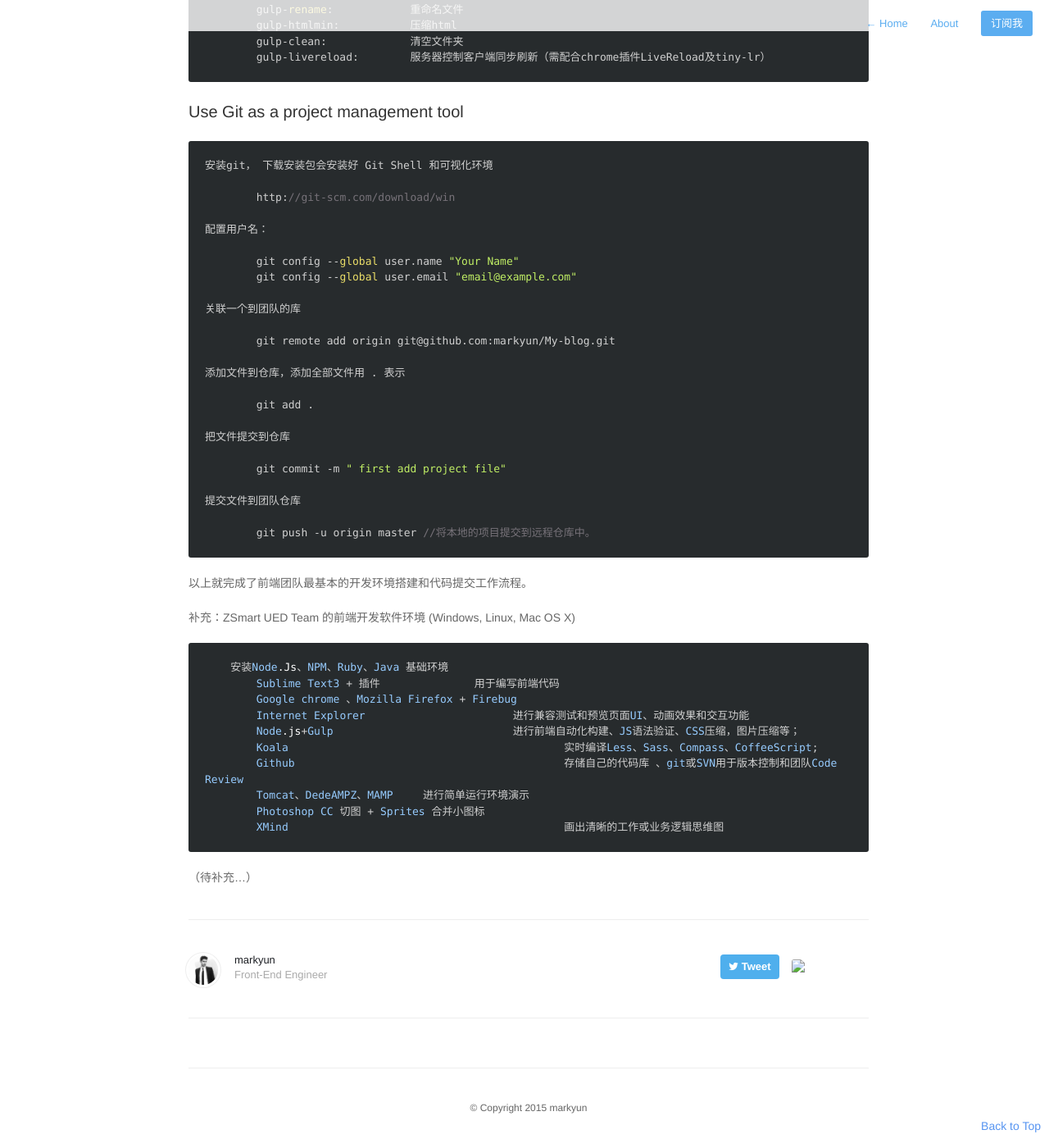
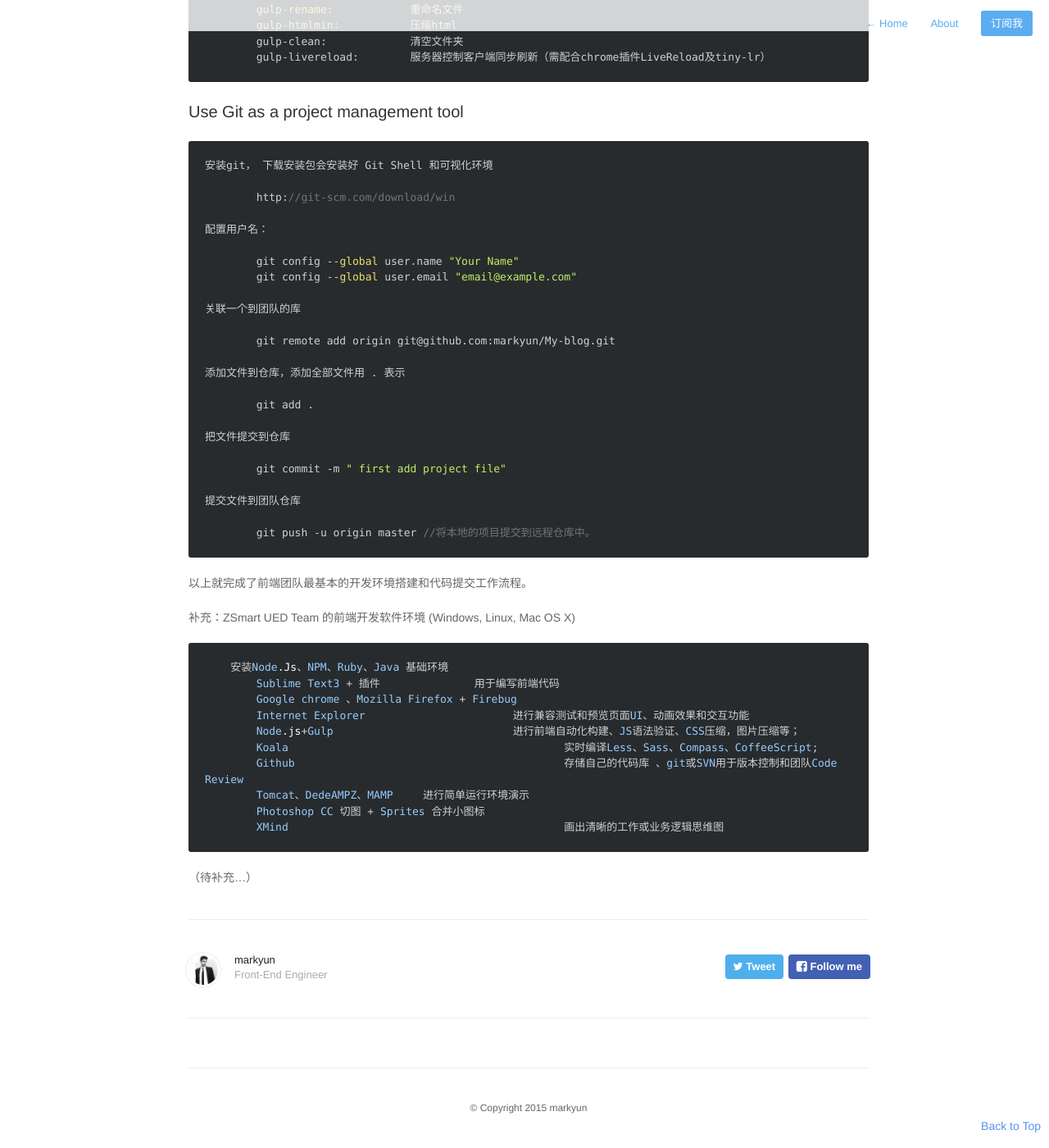
Before and after one commit to Tomzhangzhang/markyun.github.io, a Jekyll site: the page built from _posts/2015-12-18-The-front-end-code-build-automated-build-environment.markdown, in a window 1280 px wide and 1400 px high, scrolled down 4211 px. Shown: the whole window at 82% size. Built offline with Jekyll 4.4.1, drawn with Linux system fonts in a browser that asks for light colours; nearby versions of some CDN libraries; Markdown is read by kramdown in place of the engine named in the settings; comment, search, counter and statistics services are not loaded.

Commit message:
update facebook btn
update facebook btn

```diff
--- a/_includes/share.html
+++ b/_includes/share.html
@@ -1,5 +1,3 @@
-<a class="twitter" href="https://twitter.com/intent/tweet?text={{ site.domain_name }}{{ page.url }} - {{page.title}} by @{{ site.authorTwitter }}"><span class="icon-twitter"> Tweet</span></a>
-<a class="weibo" href="#" onclick="
-    window.open('http://weibo.com/2622037515');
-    return false;"><img class="icon" src="../images/sina-weibo.svg" alt="Sina Weibo">
+<a class="twitter" href="https://twitter.com/intent/tweet?text={{ site.domain_name }}{{ page.url }} - {{page.title}} by @{{ site.authorTwitter }}" target="_blank"><span class="icon-twitter"> Tweet</span></a>
+<a class="facebook" href="https://www.facebook.com/majinyun0802" target="_blank" ><span class="icon-facebook-rect"> Follow me</span>
 </a>
--- a/assets/css/style.css
+++ b/assets/css/style.css
@@ -641,7 +641,9 @@ h2.month {
 #sharing a.twitter {
   background: #4fafed;
 }
-
+#sharing a.facebook {
+	background: #4361b3;
+}
 #sharing a {
     font-size: 20px;
     font-size: 13px;
```
Also changed, not shown: assets/css/style.min.css, assets/images/sina-weibo.svg (deleted).
